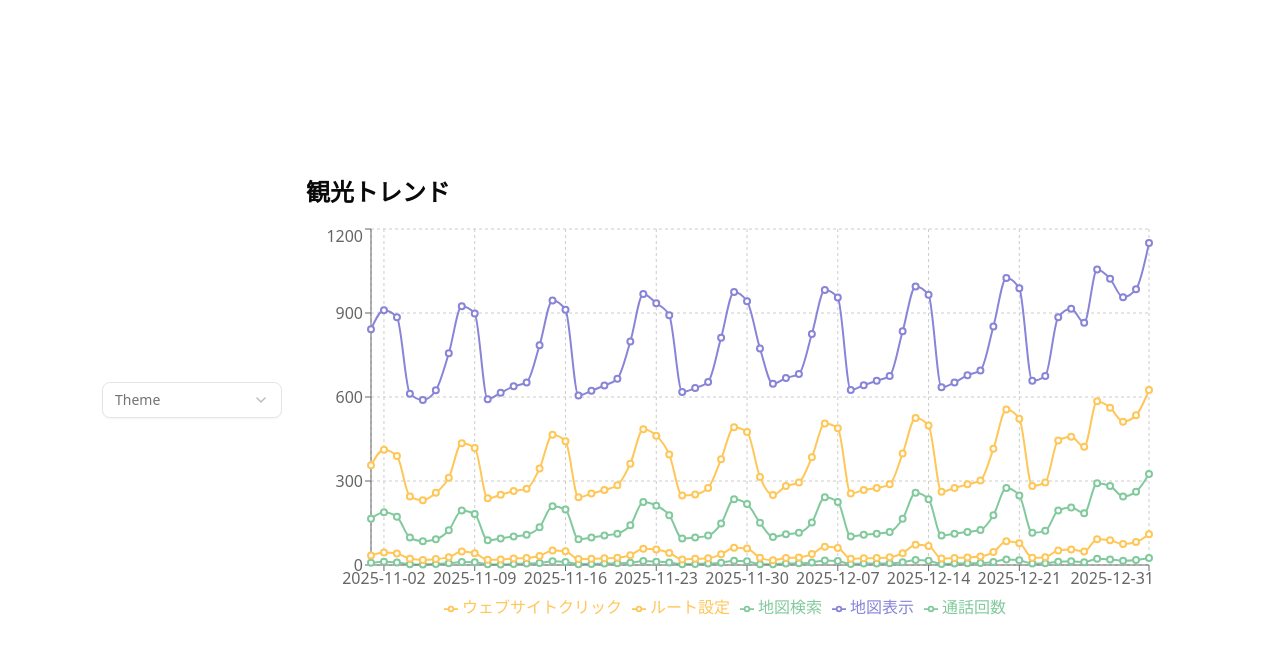
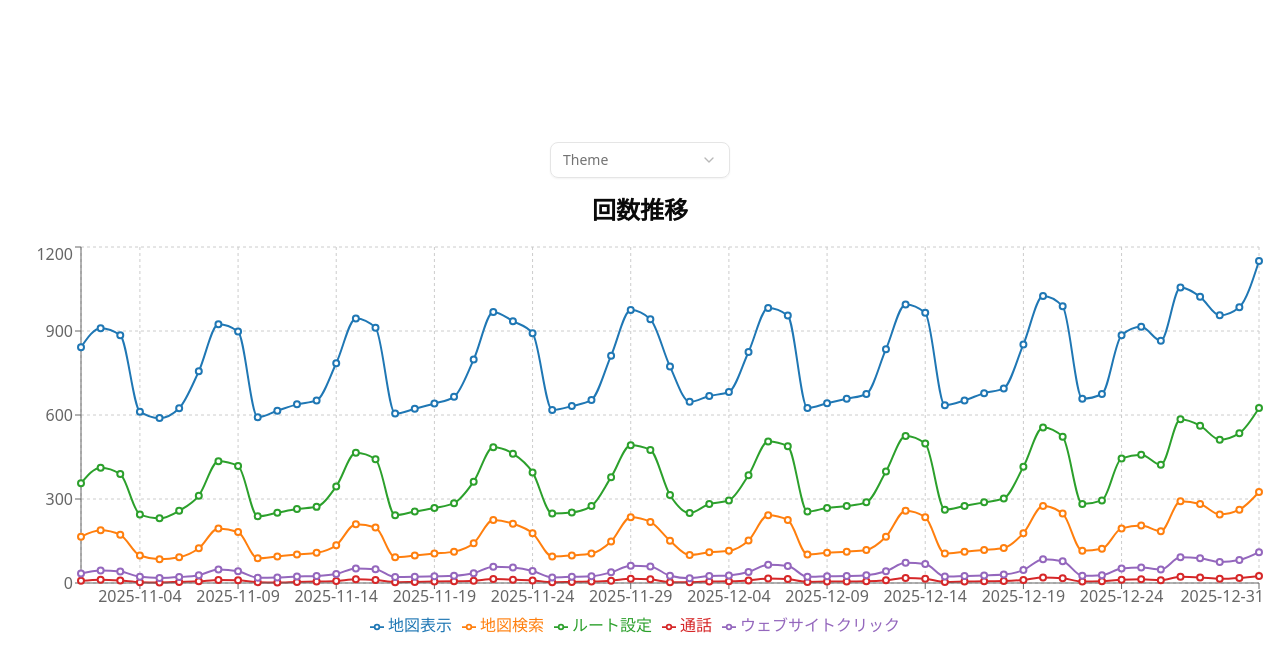
Before and after one commit to binc-dev/fukui-kanko-trend-report, a React (Vite) app: page / in a window 1280 px wide. Shown: the top 672 px of the page. Built offline with nearby package versions, Linux system fonts and the light colour scheme.

Commit message:
グラフの見た目と凡例、ツールチップの表示順を変更した

```diff
--- a/src/App.tsx
+++ b/src/App.tsx
@@ -40,7 +40,7 @@ function App() {
   }, [])
 
   return (
-    <div className="flex min-h-screen items-center justify-center bg-white">
+    <div className="flex flex-col min-h-screen items-center justify-center bg-white">
       <Select>
         <SelectTrigger className="w-[180px]">
           <SelectValue placeholder="Theme" />
@@ -52,20 +52,20 @@ function App() {
         </SelectContent>
       </Select>
 
-      <div className="w-full max-w-4xl rounded-lg bg-white p-6">
-        <h2 className="mb-4 text-2xl font-semibold">観光トレンド</h2>
+      <div className="w-full p-4">
+        <h2 className="mb-4 text-2xl font-semibold text-center">回数推移</h2>
         <ResponsiveContainer width="100%" height={400}>
           <LineChart data={data}>
             <CartesianGrid strokeDasharray="3 3" />
             <XAxis dataKey="date" />
             <YAxis />
-            <Tooltip />
-            <Legend />
-            <Line type="monotone" dataKey="map_views" name="地図表示" stroke="#8884d8" strokeWidth={2} />
-            <Line type="monotone" dataKey="directions" name="地図検索" stroke="#82ca9d" strokeWidth={2} />
-            <Line type="monotone" dataKey="map_searches" name="ルート設定" stroke="#ffc658" strokeWidth={2} />
-            <Line type="monotone" dataKey="calls" name="通話回数" stroke="#82ca9d" strokeWidth={2} />
-            <Line type="monotone" dataKey="website_clicks" name="ウェブサイトクリック" stroke="#ffc658" strokeWidth={2} />
+            <Tooltip itemSorter={(item) => -(item.value ?? 0)} />
+            <Legend itemSorter={null} />
+            <Line type="monotone" dataKey="map_views" name="地図表示" stroke="#1F77B4" strokeWidth={2} />
+            <Line type="monotone" dataKey="directions" name="地図検索" stroke="#FF7F0E" strokeWidth={2} />
+            <Line type="monotone" dataKey="map_searches" name="ルート設定" stroke="#2CA02C" strokeWidth={2} />
+            <Line type="monotone" dataKey="calls" name="通話" stroke="#D62728" strokeWidth={2} />
+            <Line type="monotone" dataKey="website_clicks" name="ウェブサイトクリック" stroke="#9467BD" strokeWidth={2} />
           </LineChart>
         </ResponsiveContainer>
       </div>
```
